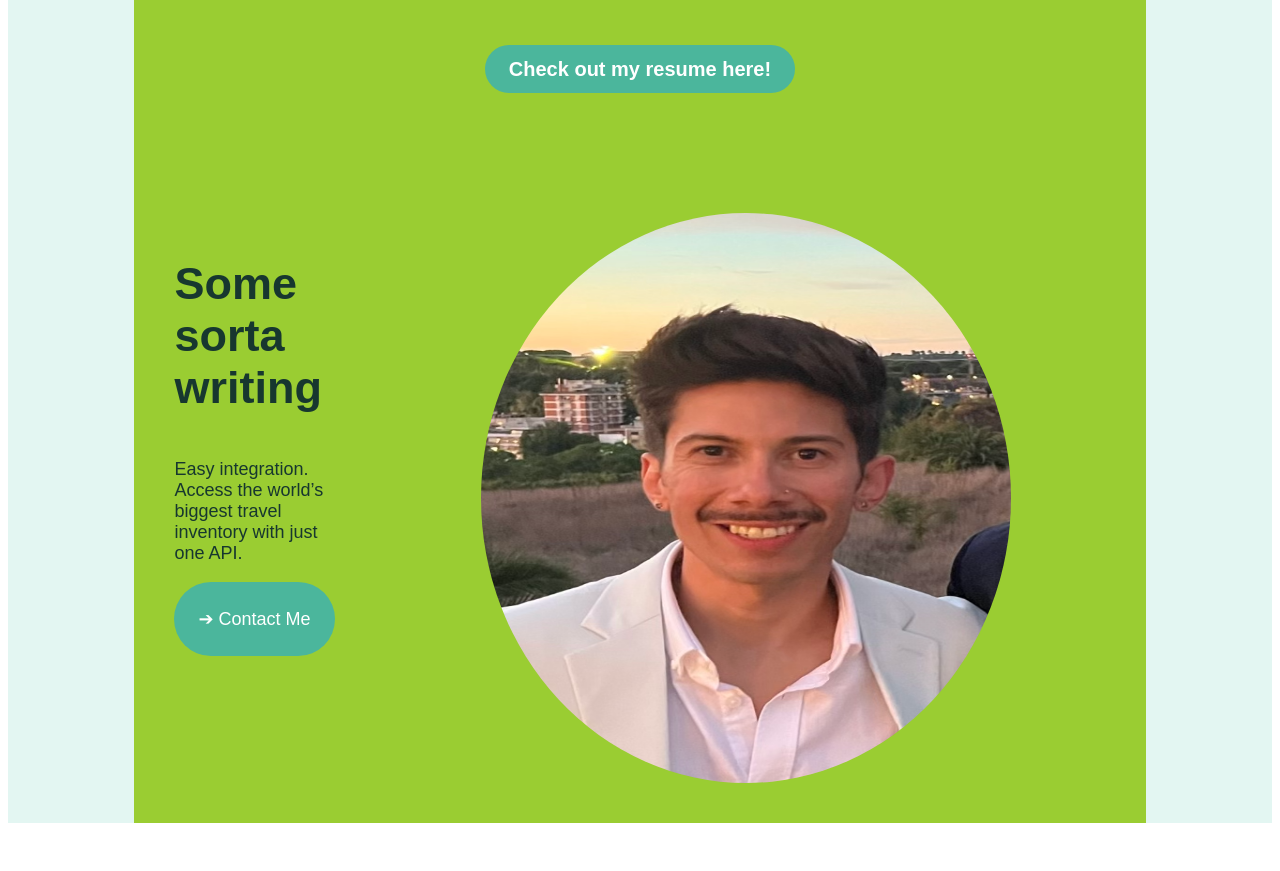
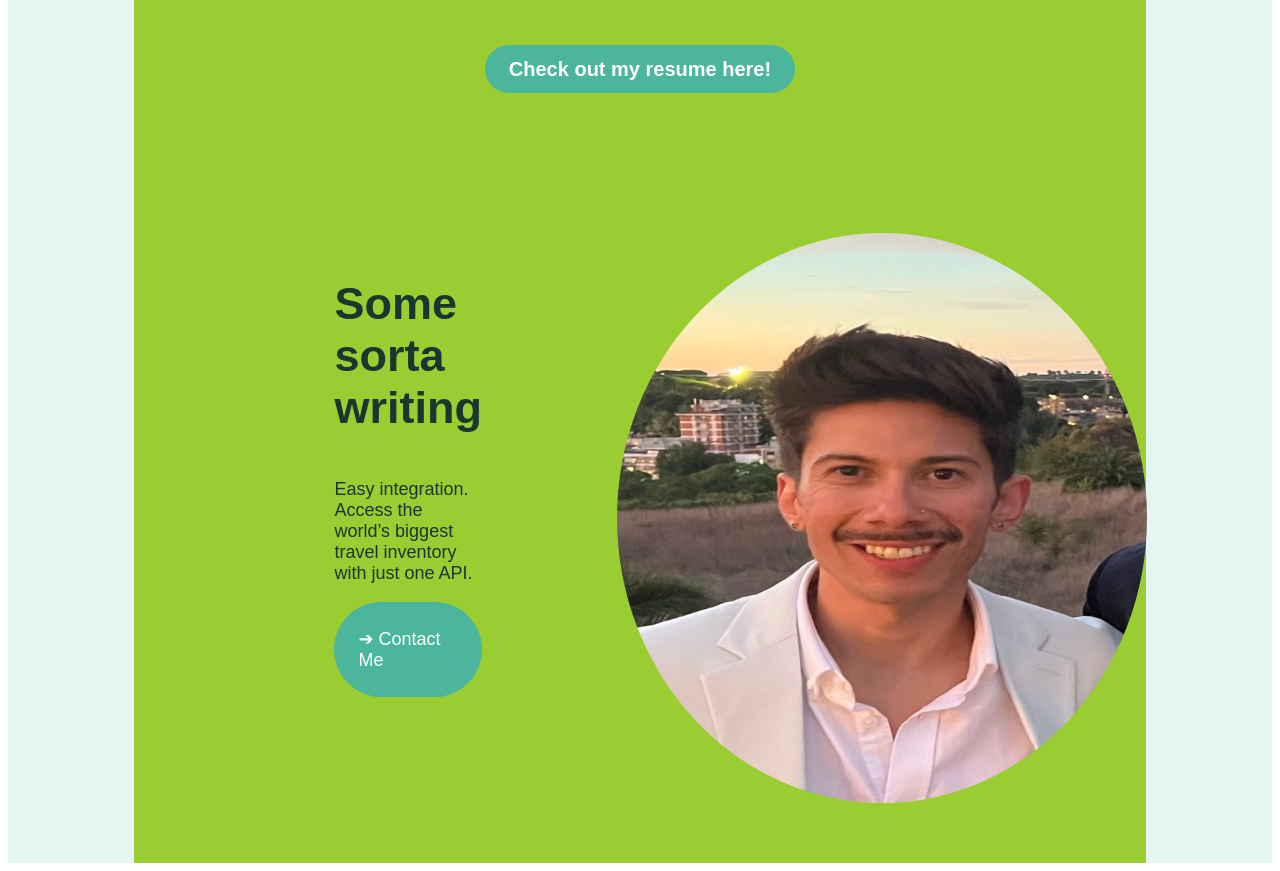
Before and after one commit to racosta323/rene-acosta-portfolio, a React (Create React App) app: page / in a window 1280 px wide. Shown: the part 3236-4107 px from the top of the page. Before the commit the page ends 4067 px from the top, so only its background shows below. Built offline with nearby package versions, Linux system fonts and the light colour scheme.

Commit message:
adds margin to about section

```diff
--- a/src/App.css
+++ b/src/App.css
@@ -138,7 +138,6 @@ section.about{
   align-items: start;
   flex-direction:row;
   justify-content: start;
-  padding: 0px 0px 0px 0px;
 }
 
 section.about > div {
@@ -314,10 +313,10 @@ section {
   justify-content: center;
 }
 
-/* #bio{
+#bio{
   padding: 0px;
-
-} */
+  margin-left:200px;
+}
 
 #bio p, h3 {
   text-align: start;
```
